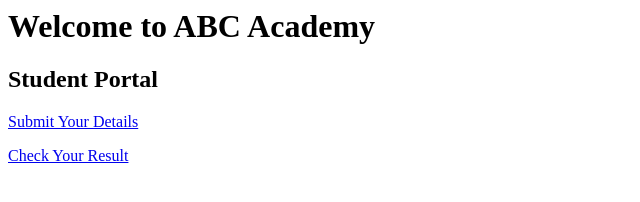
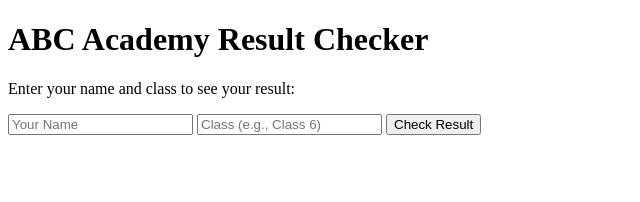
Before and after one commit to asghardilshad0002-del/studentresultaps2026, a plain HTML site: page index.html in a window 1280 px wide. Shown: the whole page, without its empty margins (0-640 px from the left). Drawn offline with Linux system fonts and the light colour scheme.

Commit message:
Update index.html

```diff
--- a/index.html
+++ b/index.html
@@ -1,18 +1,52 @@
+<!DOCTYPE html>
+<html>
+<head>
+  <title>ABC Academy Results</title>
+</head>
 <body>
 
-<h1>Welcome to ABC Academy</h1>
-<h2>Student Portal</h2>
+<h1>ABC Academy Result Checker</h1>
 
-<p>
-  <a href="https://docs.google.com/forms/d/e/1FAIpQLScDbxemzek6bA9G4IjhB1c_DbnaLYXG3IPnK1y_H0IMBjGzVQ/viewform?usp=dialog" target="_blank">
-    Submit Your Details
-  </a>
-</p>
+<p>Enter your name and class to see your result:</p>
 
-<p>
-  <a href="https://docs.google.com/spreadsheets/d/1gRqpU_4WgJ-lSs4EwLEuc_4wQ289APFieHXfdGj8twQ/edit?usp=sharing" target="_blank">
-    Check Your Result
-  </a>
-</p>
+<input type="text" id="name" placeholder="Your Name">
+<input type="text" id="class" placeholder="Class (e.g., Class 6)">
+<button onclick="checkResult()">Check Result</button>
+
+<p id="output"></p>
+
+<script>
+// -------------- Paste your results here ---------------
+const results = [
+  { name: "Ali Khan", class: "Class 6", marks: 85, grade: "A", status: "Pass" },
+  { name: "Sara Ahmed", class: "Class 7", marks: 72, grade: "B", status: "Pass" },
+  { name: "Bilal Khan", class: "Class 6", marks: 45, grade: "C", status: "Fail" }
+];
+// ------------------------------------------------------
+
+function checkResult() {
+  const nameInput = document.getElementById("name").value.trim();
+  const classInput = document.getElementById("class").value.trim();
+  const output = document.getElementById("output");
+
+  const student = results.find(
+    s => s.name.toLowerCase() === nameInput.toLowerCase() &&
+         s.class.toLowerCase() === classInput.toLowerCase()
+  );
+
+  if (student) {
+    output.innerHTML = `
+      <b>Name:</b> ${student.name} <br>
+      <b>Class:</b> ${student.class} <br>
+      <b>Marks:</b> ${student.marks} <br>
+      <b>Grade:</b> ${student.grade} <br>
+      <b>Status:</b> ${student.status}
+    `;
+  } else {
+    output.innerHTML = "Result not found. Check your name and class.";
+  }
+}
+</script>
 
 </body>
+</html>
```
